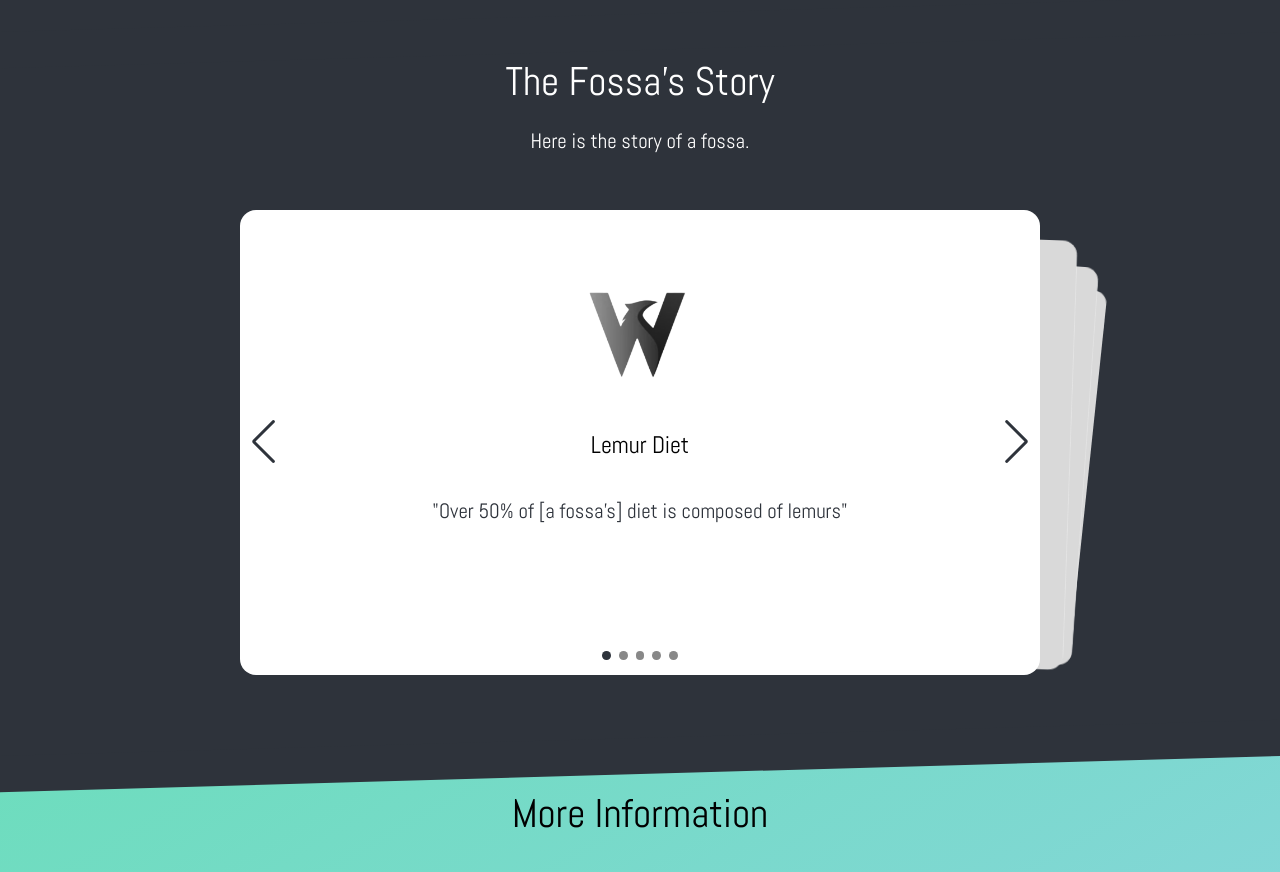
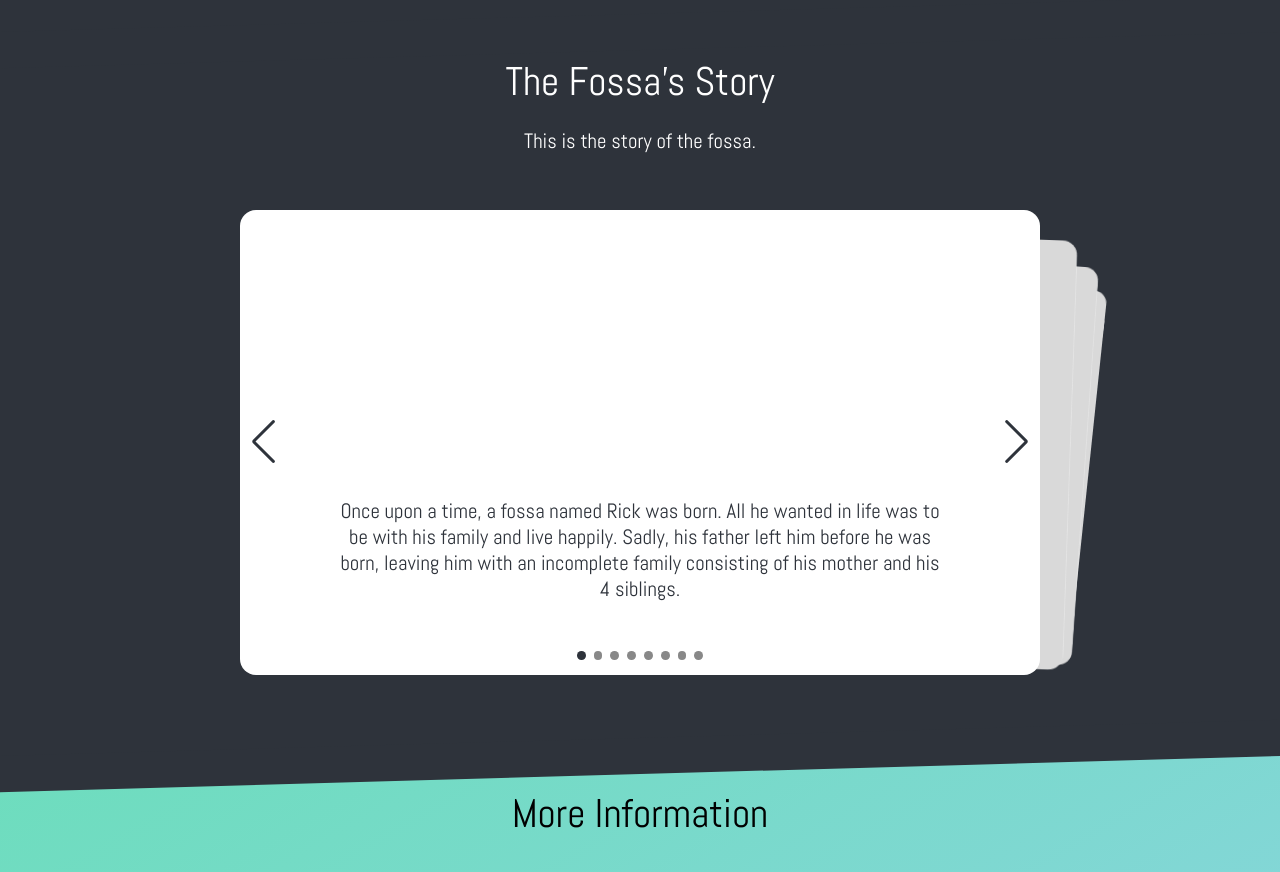
Before and after one commit to VoidWiki/Website, a plain HTML site: page index.html in a window 1280 px wide. Shown: the part 2140-3012 px from the top of the page. Drawn offline with nearby package versions, Linux system fonts and the light colour scheme; a script that the page names is missing.

Commit message:
Added Story

```diff
--- a/index.html
+++ b/index.html
@@ -101,7 +101,7 @@
 
         <div class="swiper-slide">
 
-          <img src="https://animals.sandiegozoo.org/sites/default/files/inline-images/fossa_pups.jpg" alt="Picture" class="swiper-icon">
+          <img src="/assets/img/Mating.png" alt="Picture" class="swiper-icon">
 
           <span class="swiper-header">Interesting Mating System</span>
 
@@ -111,7 +111,7 @@
 
         <div class="swiper-slide">
 
-          <img src="https://sites.google.com/site/jordanang333a/_/rsrc/1447651406141/life-cycle/6a010535647bf3970b0134800221be970c.jpg" alt="Picture" class="swiper-icon">
+          <img src="/assets/img/Mating2.png" alt="Picture" class="swiper-icon">
 
           <span class="swiper-header">Unique Mating</span>
 
@@ -142,10 +142,10 @@
 
   </section>
 
-  <section class="section section__about" id="about">
+  <section class="section section__about" id="story">
 
     <h1 class="section__header header__about">The Fossa's Story</h1>
-    <p class="paragraph__server">Here is the story of a fossa.</p>
+    <p class="paragraph__server">This is the story of the fossa.</p>
 
     <div class="swiper swiper2">
 
@@ -153,50 +153,49 @@
 
         <div class="swiper-slide">
 
-          <img src="/assets/img/icon.png" alt="Picture" class="swiper-icon">
-
-          <span class="swiper-header">Lemur Diet</span>
-
-          <p class="swiper-brief">"Over 50% of [a fossa's] diet is composed of lemurs"</p>
+          <p class="swiper-brief">Once upon a time, a fossa named Rick was born. All he wanted in life was to be with his family and live happily. Sadly, his father left him before he was born, leaving him with an incomplete family consisting of his mother and his 4 siblings.</p>
 
         </div>
 
         <div class="swiper-slide">
 
-
-          <span class="swiper-header">Cathemeral Behavior</span>
-
-          <p class="swiper-brief">"[the fossa] may experience activity peaks early in the morning, late in the afternoon, or late at night"</p>
+          <p class="swiper-brief">Rick soon became motivated to become a doctor, but he was only a few weeks old, so he depended on his mother to help him survive. After a few more weeks, his fur began to darken, and his eyes finally opened. He saw his brothers and sisters, all older than him, being taken care of by his mother.</p>
 
         </div>
 
         <div class="swiper-slide">
 
-
-
-          <span class="swiper-header">Interesting Mating System</span>
-
-          <p class="swiper-brief">"[a fossa has] a polyandrous mating system"</p>
+          <p class="swiper-brief">Rick felt mad. This was <strong>his</strong> mother. He wouldn't let them be cared for by his mother. He opened his mouth, and to his surprise, a horrible high-pitched mewling noise came out. His mother turned around to look at him. Rick had finally found a way to get his mother's attention away from his brothers and sisters!</p>
 
         </div>
 
         <div class="swiper-slide">
 
-
-
-          <span class="swiper-header">Unique Mating</span>
-
-          <p class="swiper-brief">"the fossa's mating system is very unique among carnivores"</p>
+          <p class="swiper-brief">He continued mewling. Slowly, his mother began to ignore his siblings, and walk over to him. She fed him a piece of lemur arm affectionately, and then slapped him with her tail.</p>
 
         </div>
 
         <div class="swiper-slide">
 
+          <p class="swiper-brief">Rick's mother, like all fossa mothers, was a very cruel and unkind parent. She barely noticed her children as they grew older, and began mating with other fossas during the mating season. By the time he was a young adult, Rick had over 42 stepdads!</p>
 
+        </div>
 
-          <span class="swiper-header">Fossa Myths and Legends</span>
+        <div class="swiper-slide">
 
-          <p class="swiper-brief">"Tales passed along include the belief that the scent left by a fossa kills poultry, the animal can contract its eye pupils so they will disappear completely, and that the fossa creeps into homes and steals babies from their cribs."</p>
+          <p class="swiper-brief">Rick and his siblings, tired of being ignored and clumped up with stepchildren in a tiny den, they decided to run away. On their 2nd birthday, they would escape from the den and continue their life dreams. Rick went to the northern part of the forest, and went to university to become a doctor. His 2 brothers decided to explore the forest and find their father. His 2 sisters went to the southern part of the forest, determined to make some friends and become fierce hunters.</p>
+
+        </div>
+
+        <div class="swiper-slide">
+
+          <p class="swiper-brief">Rick lived happily ever after, and even had a family of his own. He vowed to always treat his children fairly, and to never run away, no matter how tempting it ever felt.</p>
+
+        </div>
+
+        <div class="swiper-slide">
+
+          <p class="swiper-brief">This story is based on facts. Most of the information is from the <a href="https://animals.sandiegozoo.org/animals/fossa">San Diego Zoo</a>. According to the zoo, "Fossa pups are very dependent on their mother for the first few weeks. Their eyes begin to open and their fur begins to darken when about two to three weeks old. The pups develop slowly and don't leave the den for about four to five months; they are dependent on their mother for another eight months. To get the mother's attention, the pups make a high-pitched noise called mewling. Fossa youngsters continue to grow until about two years of age. They then find a space of their own and usually only meet up with other fossas during the fall breeding season."</p>
 
         </div>
 
```
Also changed, not shown: assets/img/Mating.png (added), assets/img/Mating2.png (added), 2 other files.
